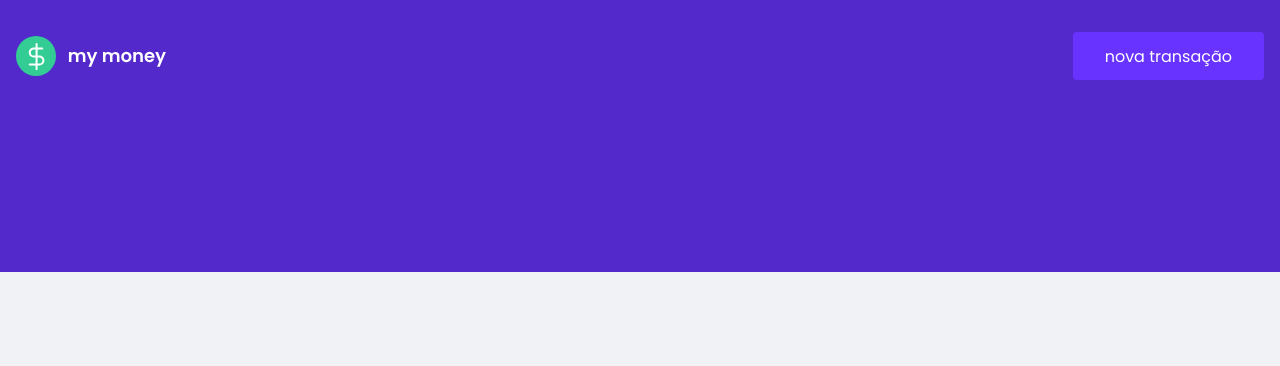
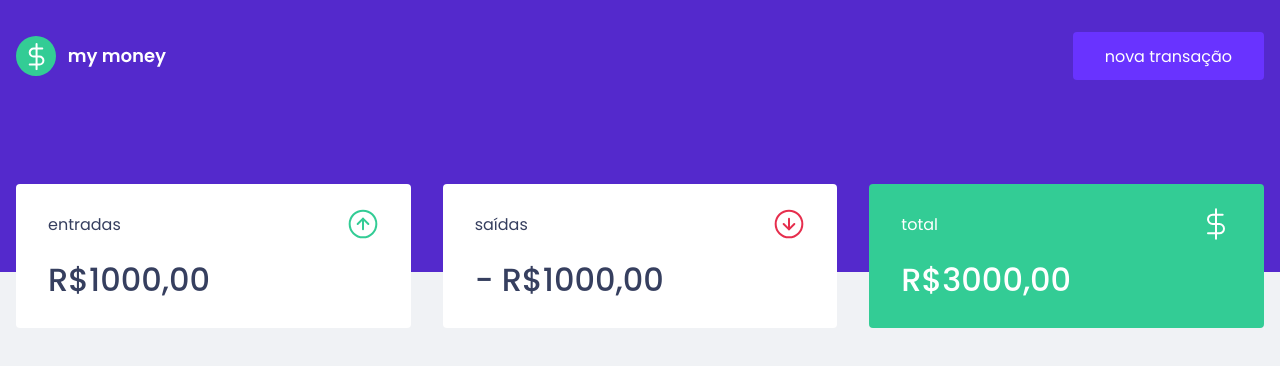
Before and after one commit to guipolive/my-money, a React (Create React App) app: page / in a window 1280 px wide. Shown: the top 366 px of the page. Built offline with nearby package versions, Linux system fonts and the light colour scheme.

Commit message:
começando componente de dashboard / summary

```diff
--- a/public/index.html
+++ b/public/index.html
@@ -7,7 +7,7 @@
     <meta name="viewport" content="width=device-width, initial-scale=1" />
 
     <link rel="shortcut icon" href="./favicon.png">
-    <link href="https://fonts.googleapis.com/css2?family=Poppins:wght@400;600&display=swap" rel="stylesheet">
+    <link href="https://fonts.googleapis.com/css2?family=Poppins:wght@400;500;600&display=swap" rel="stylesheet">
 
     <title>my money</title>
   </head>
--- a/src/App.tsx
+++ b/src/App.tsx
@@ -1,3 +1,4 @@
+import { Dashboard } from "./components/Dashboard";
 import { Header } from "./components/Header";
 import { GlobalStyle } from "./styles/global";
 
@@ -5,6 +6,7 @@
   return (
     <>
       <Header />
+      <Dashboard />
       <GlobalStyle/>
     </>
   );
--- /dev/null
+++ b/src/components/Dashboard/index.tsx
@@ -0,0 +1,10 @@
+import { Summary } from '../Summary';
+import { Container } from './styles';
+
+export function Dashboard() {
+	return(
+		<Container>
+			<Summary />
+		</Container>
+	)
+}
--- /dev/null
+++ b/src/components/Dashboard/styles.ts
@@ -0,0 +1,8 @@
+import styled from 'styled-components';
+
+export const Container = styled.section`
+	max-width: 1440px;
+
+	margin: 0 auto;
+	padding: 2.5rem 1rem;
+`;
--- /dev/null
+++ b/src/components/Summary/index.tsx
@@ -0,0 +1,34 @@
+import { Container } from "./styles";
+import incomeImg from '../../assets/entradas.svg'
+import outcomeImg from '../../assets/saidas.svg'
+import totalImg from '../../assets/dolar-sign.svg'
+
+export function Summary() {
+	return(
+		<Container>
+			<div>
+				<header>
+					<p>entradas</p>
+					<img src={incomeImg} alt="entradas"/>
+				</header>
+				<strong>R$1000,00</strong>
+			</div>
+
+			<div>
+				<header>
+					<p>saídas</p>
+					<img src={outcomeImg} alt="entradas"/>
+				</header>
+				<strong>- R$1000,00</strong>
+			</div>
+
+			<div className="highlight">
+				<header>
+					<p>total</p>
+					<img src={totalImg} alt="entradas"/>
+				</header>
+				<strong>R$3000,00</strong>
+			</div>
+		</Container>
+	)
+}
--- /dev/null
+++ b/src/components/Summary/styles.ts
@@ -0,0 +1,38 @@
+import styled from 'styled-components';
+
+export const Container = styled.div`
+	display: grid;
+	grid-template-columns: repeat(3, 1fr);
+	gap: 2rem;
+
+	margin-top: -8rem;
+
+	div {
+		background: var(--color-shape);
+
+		padding: 1.5rem 2rem;
+
+		border-radius: 0.25rem;
+		color: var(--color-title);
+
+		header {
+			display: flex;
+			align-items: center;
+			justify-content: space-between;
+		}
+
+		strong {
+			margin-top: 1rem;
+			font-size: 2rem;
+			line-height: 3rem;
+			font-weight: 500;
+
+			display: block;
+		}
+
+		&.highlight {
+			background: var(--color-green);
+			color: #fff;
+		}
+	}
+`;
```
